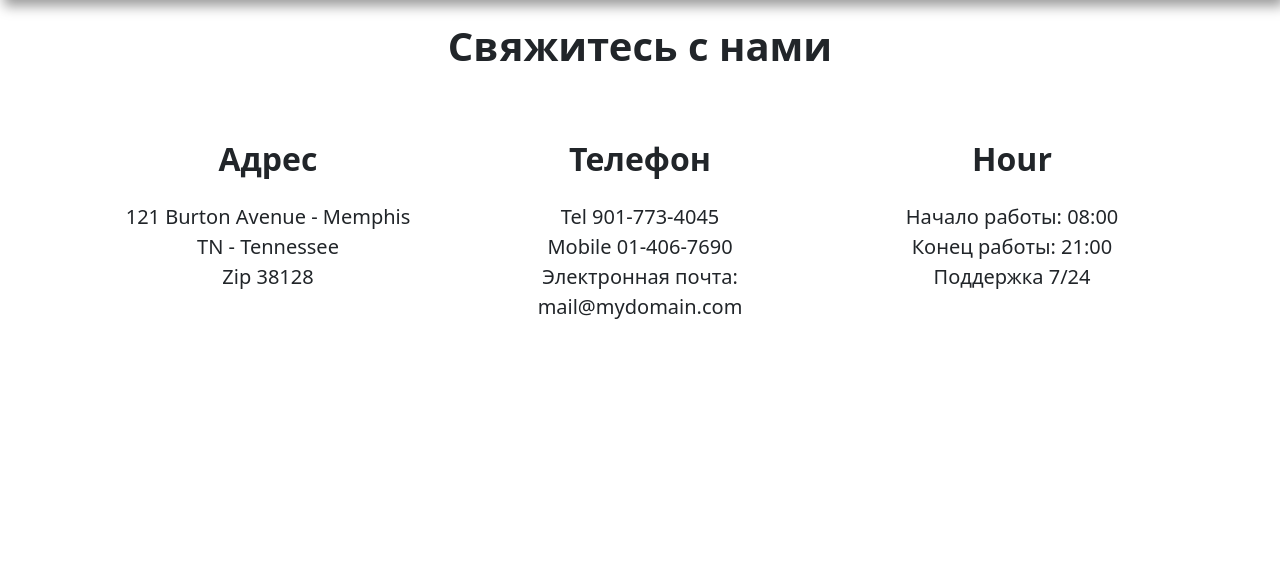
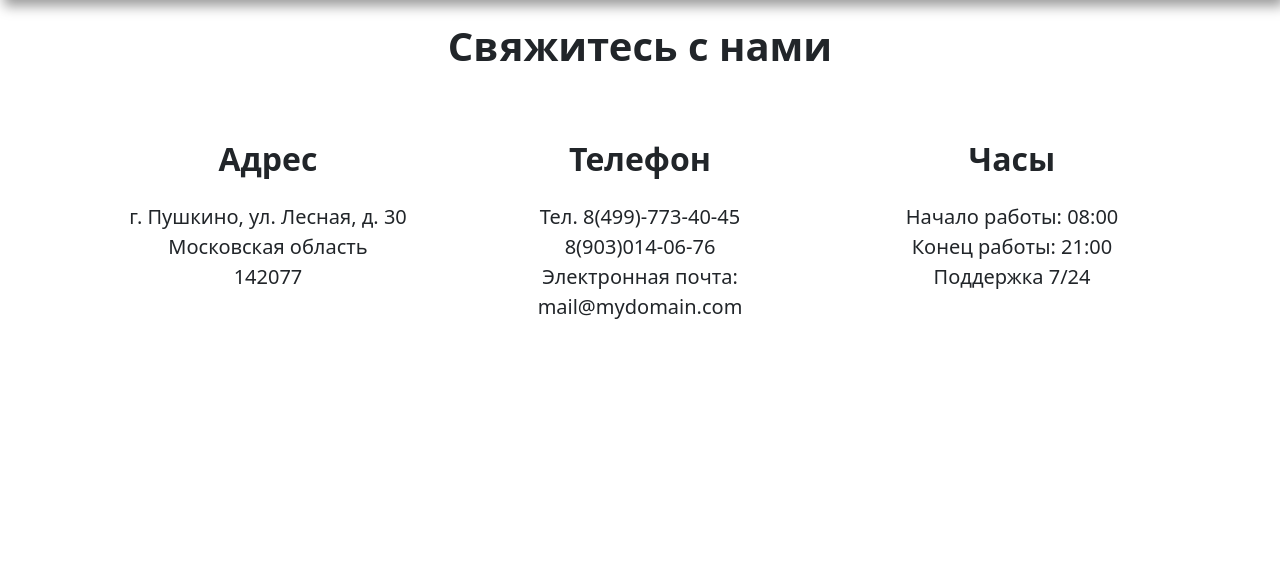
Before and after one commit to Maxoman13/ExamsProject, a Django app: page /contacts/ in a window 1280 px wide. Shown: the part 66-628 px from the top of the page. Run offline with Django 4.2, Linux system fonts and the light colour scheme.

Commit message:
Корректировки шаблонов

```diff
--- a/templates/contacts.html
+++ b/templates/contacts.html
@@ -16,7 +16,7 @@
                 <div class="lc-block">
                     <div editable="rich">
 
-                        <p class="lead">121 Burton Avenue - Memphis<br>TN - Tennessee<br>Zip 38128</p>
+                        <p class="lead">г. Пушкино, ул. Лесная, д. 30<br>Московская область<br>142077</p>
 
                     </div>
                 </div><!-- /lc-block -->
@@ -31,7 +31,7 @@
                 <div class="lc-block">
                     <div editable="rich">
 
-                        <p class="lead">Tel 901-773-4045<br>Mobile 01-406-7690<br>Электронная почта: mail@mydomain.com</p>
+                        <p class="lead">Тел. 8(499)-773-40-45<br> 8(903)014-06-76<br>Электронная почта: mail@mydomain.com</p>
 
                     </div>
                 </div><!-- /lc-block -->
@@ -40,7 +40,7 @@
                 <div class="lc-block mb-4">
                     <div editable="rich">
 
-                        <h2 class="fw-bolder">Hour</h2>
+                        <h2 class="fw-bolder">Часы</h2>
                     </div>
                 </div>
                 <div class="lc-block">
--- a/works/models.py
+++ b/works/models.py
@@ -47,7 +47,7 @@ class ServiceCatalog(models.Model):
         return f'{self.service_name} - {self.price}'
 
     def get_absolute_url(self):
-        return reverse('service_detail', kwargs={'service_slug': self.slug_name})
+        return reverse('service', kwargs={'service_slug': self.slug_name})
 
 
 class Client(models.Model):
--- a/works/templates/catalog.html
+++ b/works/templates/catalog.html
@@ -6,17 +6,17 @@
 <p class="text-center fs-1 fw-bold">Каталог услуг</p>
 
 
-<p>Взгляните на наши услуги</p>
+<p class="fs-3 text-center">Взгляните на наши услуги</p>
     <div class="container text-center">
     {% for service in services %}
-            <div class="container-lg">
+            <div class="container-lg p-2">
             {% include 'include/service_preview.html' %}
             </div>
     {% endfor %}
             </div>
 
 
-<div class="d-grid gap-2">
+<div class="d-grid gap-2 p-4">
     <a href="{% url 'add_service' %}" class="btn btn-primary" type="button">Выберите услугу</a>
 </div>
 {% endblock%}
--- a/works/templates/include/service_preview.html
+++ b/works/templates/include/service_preview.html
@@ -5,7 +5,7 @@
   <div class="card-body">
     <p class="fs-3 card-text">{{service.price}}</p>
     <p class="card-text">{{service.service_description|truncatewords:25}}</p>
-    <a href="#" class="btn btn-primary">Узнать подробности</a>
+    <a href="{{ service.get_absolute_url }}" class="btn btn-primary">Узнать подробности</a>
   </div>
   <div class="card-footer text-body-secondary">
   </div>
```
Also changed, not shown: works/templates/service_detail.html (+5 -4 lines), works/static/works/images/act.jpg (deleted), works/static/works/images/computerman.jpg (deleted), works/static/works/images/geodesist.jpg (deleted), works/static/works/images/geodezist-39.jpg (deleted), works/static/works/images/mezhevanie.jpg (deleted), works/static/works/images/plan.jpg (deleted), works/static/works/images/tech plan.jpg (deleted), 1 other file.
